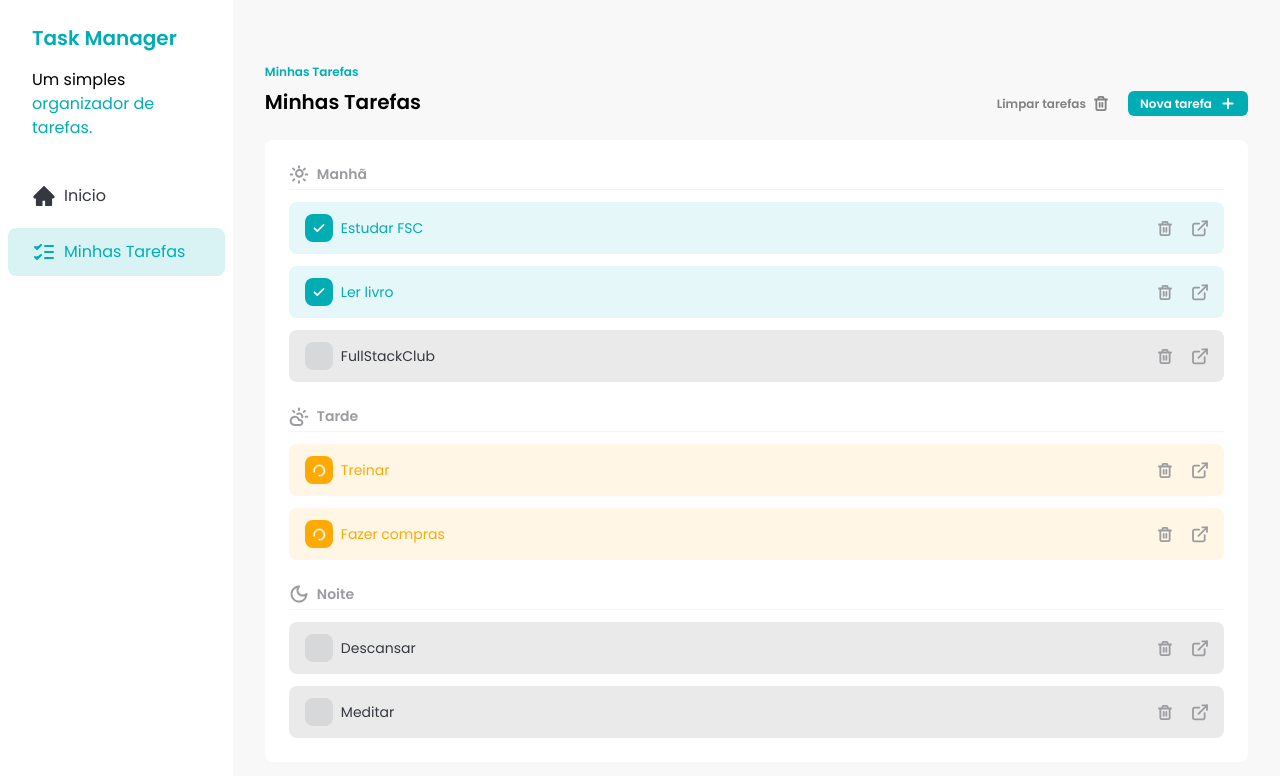
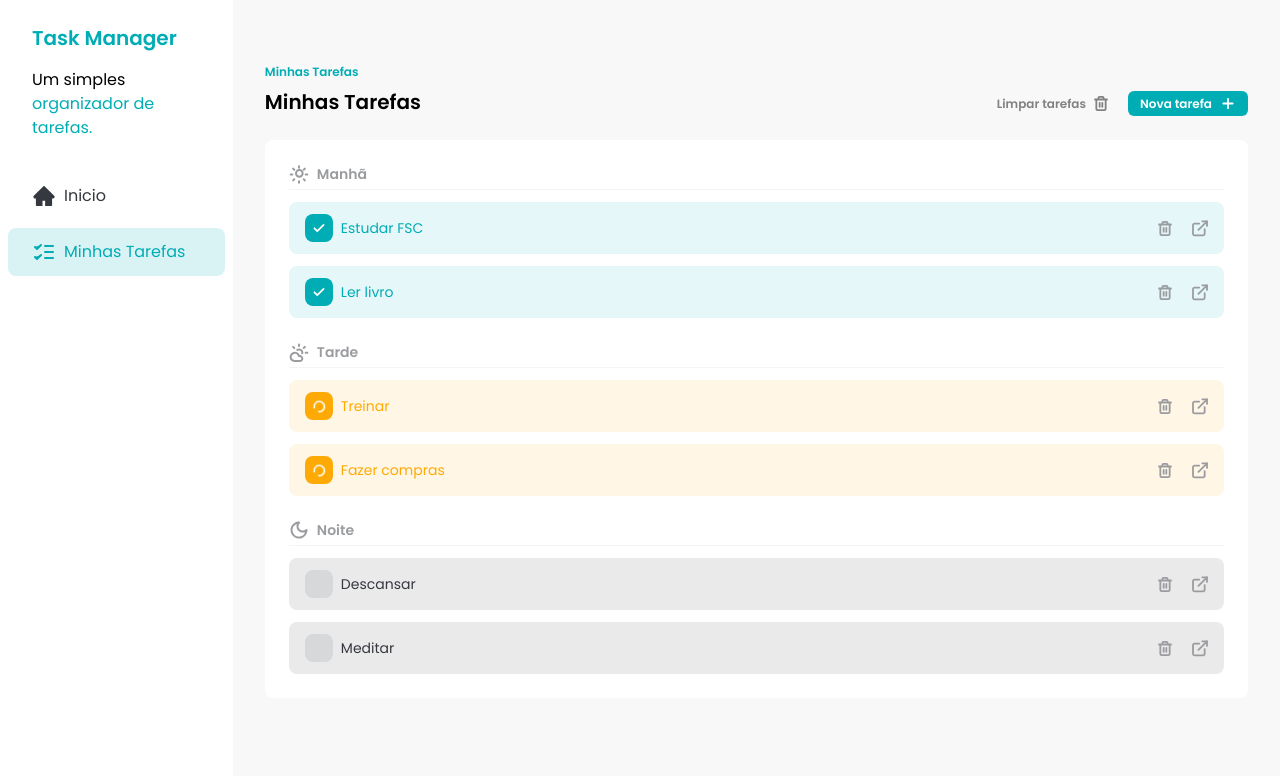
Before and after one commit to Sergio-HenriQ/TaskManager, a React (Vite) app: page / in a window 1280 px wide. Shown: the top 776 px of the page. Built offline with nearby package versions, Linux system fonts and the light colour scheme; data requests are answered from the project's data file.

Commit message:
feat: ensure task is deleted from db

```diff
--- a/db.json
+++ b/db.json
@@ -41,13 +41,6 @@
       "description": "Meditar por 10 minutos",
       "time": "evening",
       "status": "not_started"
-    },
-    {
-      "id": "f282573d-03d4-441d-b65e-1836d3a23c5b",
-      "title": "FullStackClub",
-      "time": "morning",
-      "description": "Ver aula",
-      "status": "not_started"
     }
   ]
 }
--- a/src/components/Tasks.jsx
+++ b/src/components/Tasks.jsx
@@ -37,7 +37,17 @@
 
   const eveningTasks = tasks.filter((task) => task.time === "evening")
 
-  const handleDeleteTaskClick = (taskId) => {
+  const handleDeleteTaskClick = async (taskId) => {
+    const response = await fetch(`http://localhost:3000/tasks/${taskId}`, {
+      method: "DELETE",
+    })
+
+    if (!response.ok) {
+      return toast.error(
+        "Erro ao deletar a tarefa. Por favor, tente novamente."
+      )
+    }
+
     const newTasks = tasks.filter((task) => task.id != taskId)
 
     setTasks(newTasks)
```
